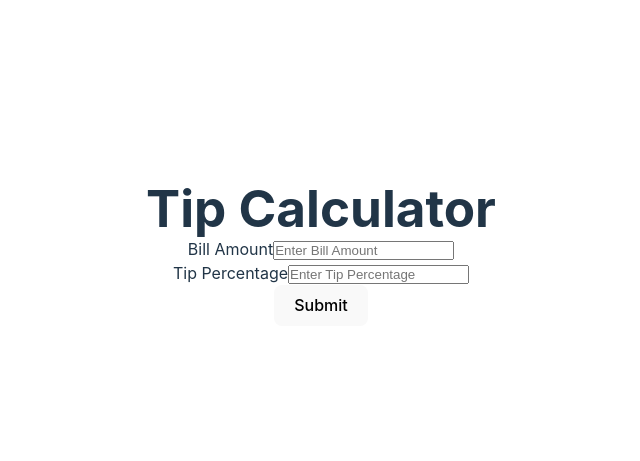
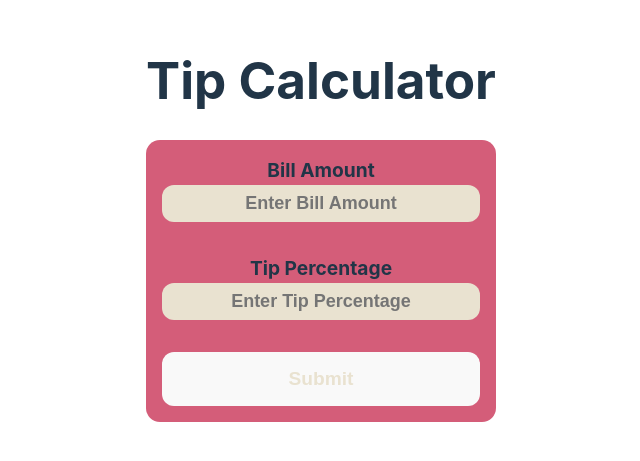
Before and after one commit to izzyhymas/tip-calculator, a React (Vite) app: page / in a window 1280 px wide. Shown: the part 147-608 px from the top of the page, without its empty margins (319-959 px from the left). Built offline with nearby package versions, Linux system fonts and the light colour scheme.

Commit message:
Add styling to calculator app

```diff
--- /dev/null
+++ b/src/Calculator.module.css
@@ -0,0 +1,44 @@
+.calculator {
+    max-width: 600px;
+    margin: 2rem auto;
+    padding: 1rem;
+    border-radius: 14px;
+    background-color: #d45d79;
+}
+
+.calculatorForm {
+    display: flex;
+    flex-direction: column;
+    gap: 2rem;
+}
+
+.formGroup {
+    display: flex;
+    flex-direction: column;
+}
+
+label {
+    font-weight: bolder;
+    font-size: larger;
+}
+
+input {
+    padding: 0.5rem;
+    border-radius: 12px;
+    border: none;
+    color: #6e5773;
+    background-color: #e9e2d0;
+    font-size: large;
+    font-weight: bold;
+    text-align: center;
+}
+
+button {
+    background-color: #ea9085;
+    color: #e9e2d0;
+    border: none;
+    font-weight: bolder;
+    font-size: larger;
+    padding: 1rem;
+    border-radius: 12px;
+}
--- a/src/Calculator.tsx
+++ b/src/Calculator.tsx
@@ -1,4 +1,6 @@
 import React, { useState } from "react";
+
+import styles from "./Calculator.module.css";
 
 const Calculator: React.FC = () => {
   // State for storing bill
@@ -9,14 +11,17 @@ const Calculator: React.FC = () => {
   const [total, setTotal] = useState<number | null>(null);
 
   // Checks if string is a valid number
-  const isNumber = (num: string): boolean => /^\d+$/.test(num);
+  const isNumber = (num: string): boolean => /^\d*\.?\d*$/.test(num);
 
   // Prevents page from refreshing when the submit button is clicked
   const handleSubmit = (event: React.FormEvent<HTMLFormElement>) => {
     event.preventDefault();
 
     if (typeof bill === "number" && typeof tipPercentage === "number") {
-      setTotal(Number(bill * tipPercentage));
+      const tipAmount = bill * (tipPercentage / 100);
+      const totalAmount = bill + tipAmount;
+      const roundedTotal = Math.round(totalAmount * 100) / 100;
+      setTotal(roundedTotal);
     } else {
       alert("Please enter valid numbers");
     }
@@ -27,12 +32,14 @@ const Calculator: React.FC = () => {
   ): void => {
     const newBill = event.target.value;
 
+    // If input is cleared, set tip to empty string
     if (newBill === "") {
       setBill("");
     } else if (isNumber(newBill)) {
+      // If input is valid, update the bill state
       setBill(Number(newBill));
     }
-  }
+  };
 
   const handleTipChange = (
     event: React.ChangeEvent<HTMLInputElement>
@@ -43,14 +50,15 @@ const Calculator: React.FC = () => {
     if (newTip === "") {
       setTipPercentage("");
     } else if (isNumber(newTip)) {
+      // If input is valid, update the tip state
       setTipPercentage(Number(newTip));
     }
   };
 
   return (
-    <>
-      <form onSubmit={handleSubmit}>
-        <div>
+    <div className={styles.calculator}>
+      <form onSubmit={handleSubmit} className={styles.calculatorForm}>
+        <div className={styles.formGroup}>
           <label htmlFor="bill">Bill Amount</label>
           <input
             type="text"
@@ -60,10 +68,10 @@ const Calculator: React.FC = () => {
             onChange={handleBillChange}
           ></input>
         </div>
-        <div>
+        <div className={styles.formGroup}>
           <label htmlFor="tipPercentage">Tip Percentage</label>
           <input
-            type="number"
+            type="text"
             id="tipPercentage"
             value={tipPercentage}
             placeholder="Enter Tip Percentage"
@@ -73,8 +81,8 @@ const Calculator: React.FC = () => {
         <button type="submit">Submit</button>
       </form>
       {/* Displays the result if total is not null */}
-      {total && <h2>Your bill amount is {total}</h2>}
-    </>
+      {total && <h2>Your total bill is {total}</h2>}
+    </div>
   );
 };
 
--- a/src/index.css
+++ b/src/index.css
@@ -10,8 +10,8 @@
   font-weight: 400;
 
   color-scheme: light dark;
-  color: rgba(255, 255, 255, 0.87);
-  background-color: #242424;
+  color: #e9e2d0;
+  background-color: #6e5773;
 
   font-synthesis: none;
   text-rendering: optimizeLegibility;
@@ -41,23 +41,8 @@ h1 {
   line-height: 1.1;
 }
 
-button {
-  border-radius: 8px;
-  border: 1px solid transparent;
-  padding: 0.6em 1.2em;
-  font-size: 1em;
-  font-weight: 500;
-  font-family: inherit;
-  background-color: #1a1a1a;
-  cursor: pointer;
-  transition: border-color 0.25s;
-}
-button:hover {
-  border-color: #646cff;
-}
-button:focus,
-button:focus-visible {
-  outline: 4px auto -webkit-focus-ring-color;
+h2 {
+  padding: 1rem;
 }
 
 @media (prefers-color-scheme: light) {
```
